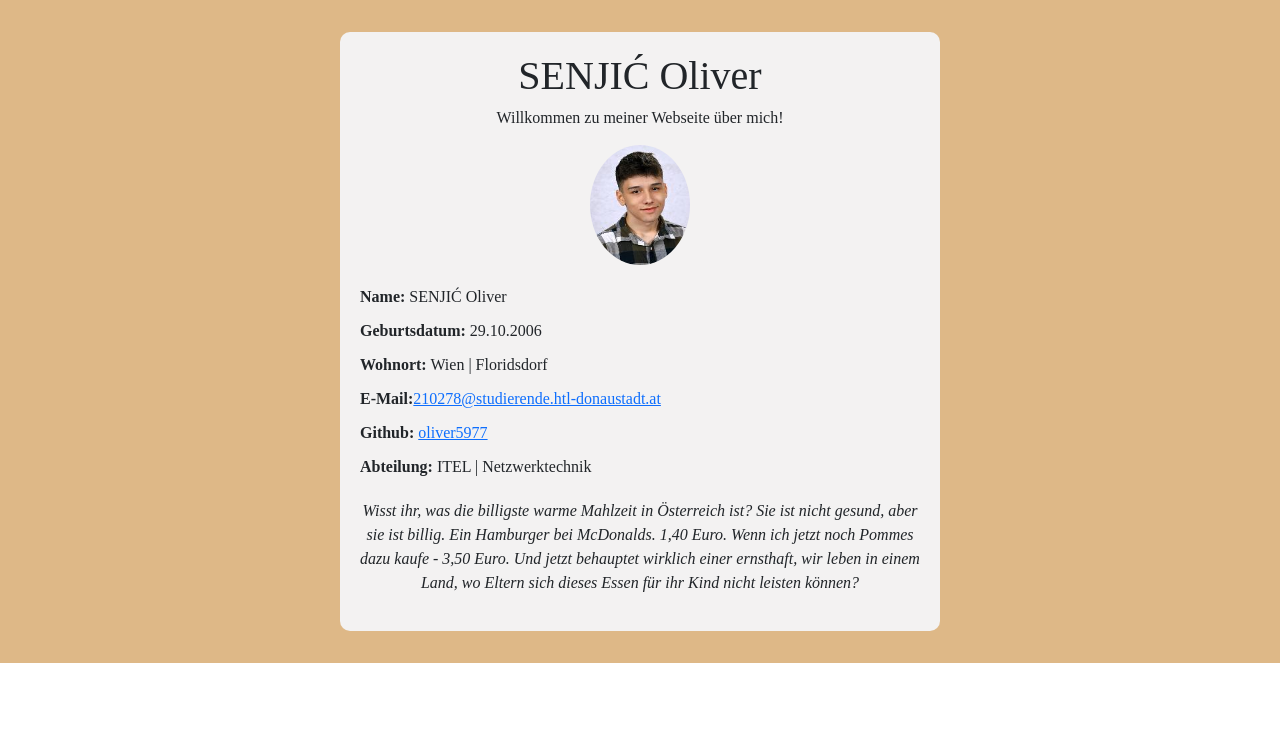
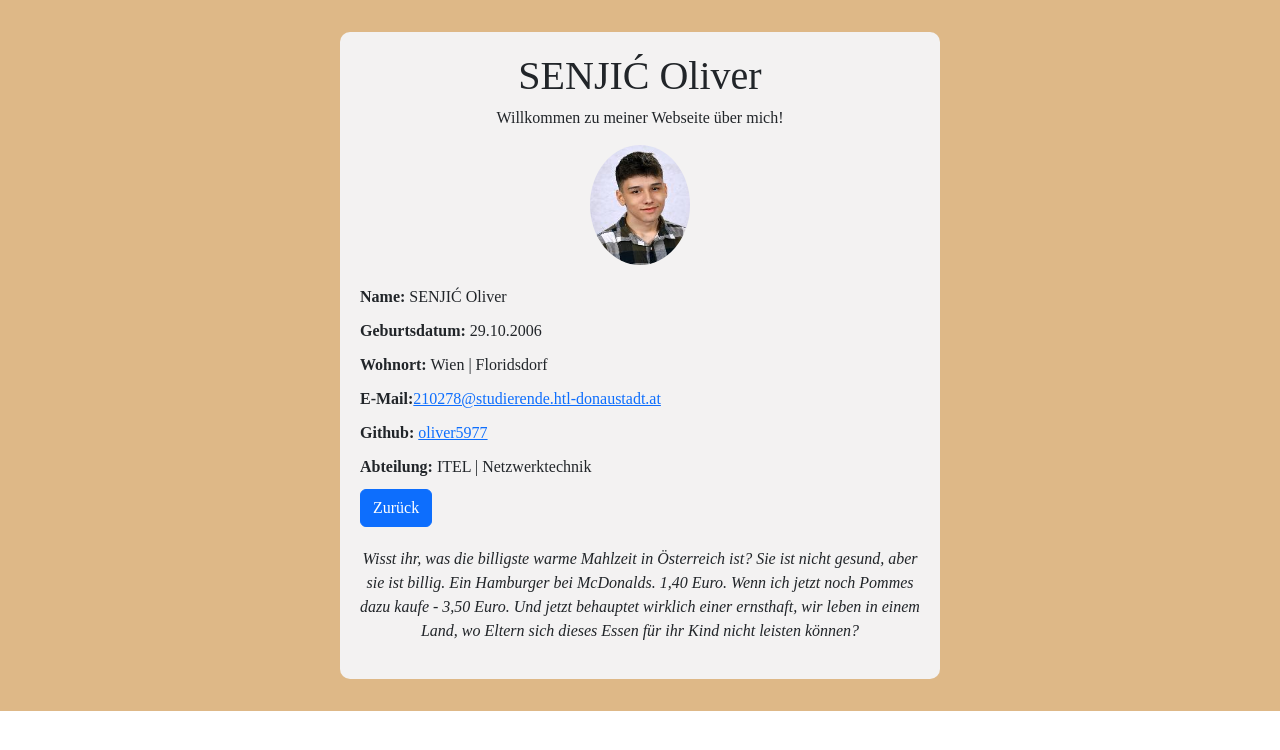
Before and after one commit to mahies/4ahitn_24, an Angular app: page /aboutMeSENJIC in a window 1280 px wide. Shown: the top 750 px of the page. Built offline with nearby package versions, Linux system fonts and the light colour scheme.

Commit message:
UEB-34: Einfügen von Button zur Startseite

```diff
--- a/src/app/page-about-me-senjic/page-about-me-senjic.component.html
+++ b/src/app/page-about-me-senjic/page-about-me-senjic.component.html
@@ -62,6 +62,7 @@
     <p><strong>E-Mail:</strong> <a href="mailto:210278@studierende.htl-donaustadt.at">{{Mail}}</a></p>
     <p><strong>Github: </strong> <a href="https://github.com/oliver5977" >{{Github}}</a></p>
     <p><strong>Abteilung:</strong> {{ABT}}</p>
+    <a routerLink="/home" routerLinkActive="active" class="btn btn-primary">Zurück</a>
   </div>
   <div class="Zitat">
     <p>{{Zitat}}</p>
--- a/src/app/page-about-me-senjic/page-about-me-senjic.component.ts
+++ b/src/app/page-about-me-senjic/page-about-me-senjic.component.ts
@@ -1,8 +1,12 @@
 import { Component } from '@angular/core';
+import {RouterLink, RouterLinkActive} from '@angular/router';
 
 @Component({
   selector: 'app-page-about-me-senjic',
-  imports: [],
+  imports: [
+    RouterLink,
+    RouterLinkActive
+  ],
   templateUrl: './page-about-me-senjic.component.html',
   styleUrl: './page-about-me-senjic.component.scss'
 })
```
